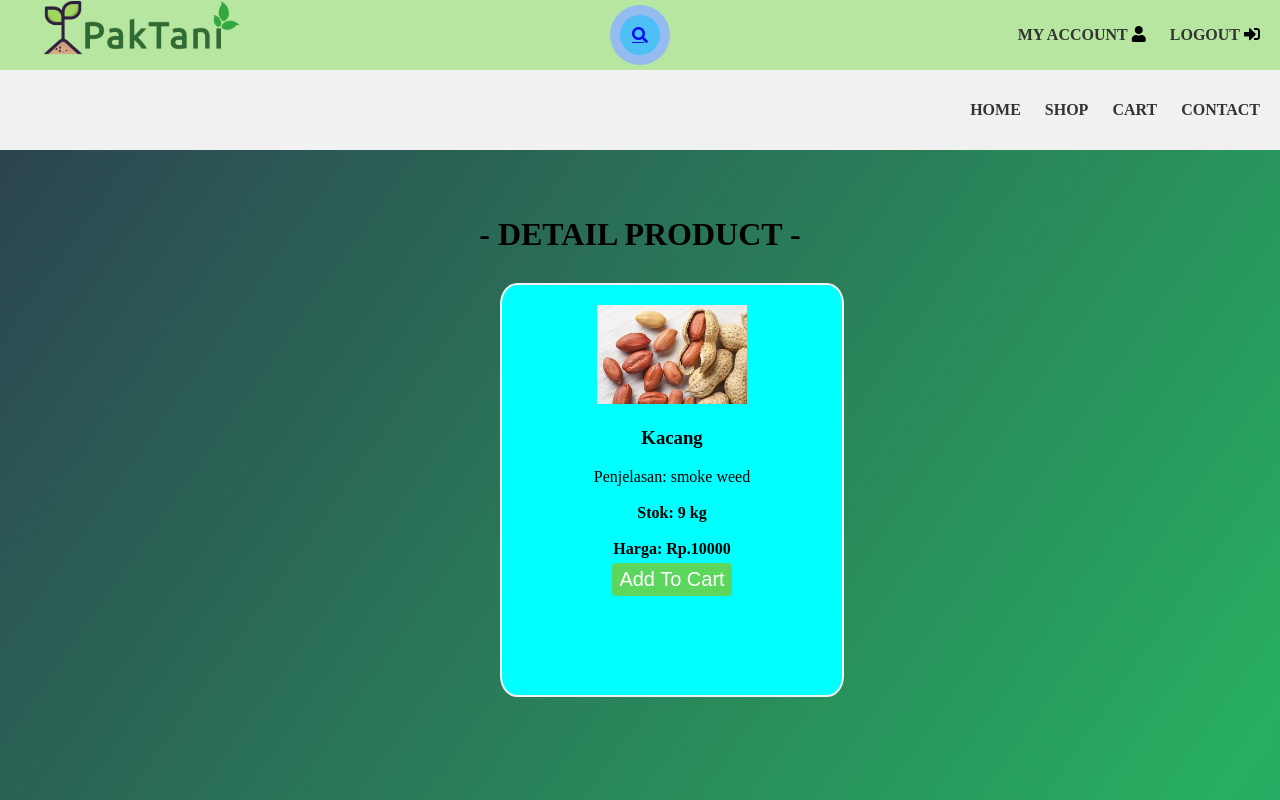
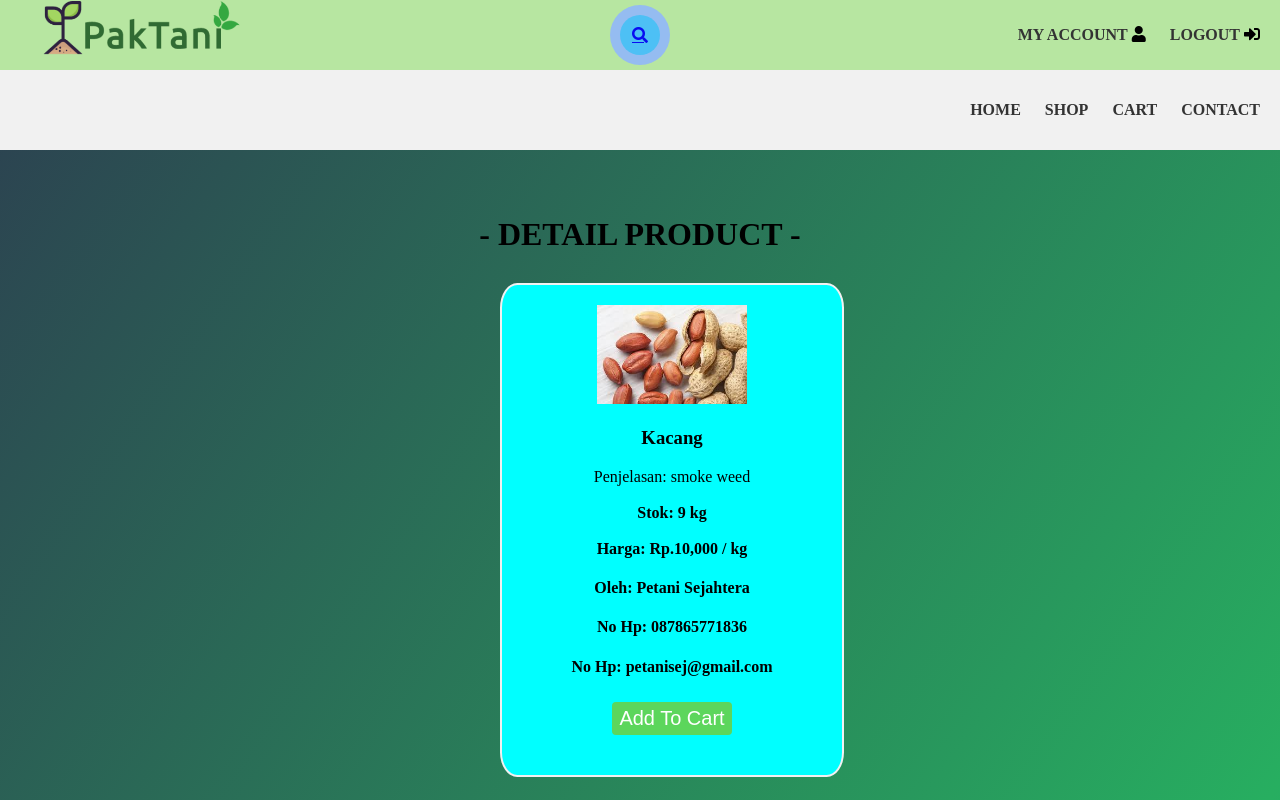
Before and after one commit to Dicky913/Project-PW, a PHP site: page /PEMBELI/detailproduct.php?kd_barang=2 in a window 1280 px wide; the page is wider, and only the part inside the window is pictured. Run offline with PHP 8.4, Linux system fonts and the light colour scheme; the visitor is signed in with stand-in values (Sample User, id 1); data comes from the database, SQL or seed files in the repository; some libraries are stand-ins or nearby versions.

Commit message:
edit dikit di detail shop

```diff
--- a/VIEW/USER/PEMBELI/detailproduct.php
+++ b/VIEW/USER/PEMBELI/detailproduct.php
@@ -37,7 +37,7 @@ if (!isset($_SESSION["login"])) {
       text-align: center;
       width: 300px;
       background-color: aqua;
-      height: 370px;
+      height: 450px;
       margin-right: 1px;
       margin-bottom: 3px;
     }
@@ -153,7 +153,16 @@ if (!isset($_SESSION["login"])) {
               <h3><?php echo $data["Nm_barang"] ?></h3>
               <span class="name">Penjelasan: <?php echo $data["deskripsi"] ?></span><br><br>
               <span class="name"><b>Stok: <?php echo $data["stok"] ?> <?php echo $data["unit"] ?></b></span><br><br>
-              <span class="name"><b>Harga: Rp.<?php echo $data["harga"] ?></b></span><br>
+              <span class="name"><b>Harga: Rp.<?php echo number_format($data["harga"])  ?> / <?php echo $data["unit"] ?></b></span><br>
+              <?php
+              $id_petani = $data["id_petani"];
+              $query = "SELECT * FROM petani WHERE id_petani = $id_petani";
+              $sql = mysqli_query($conn, $query) or die(mysql_error());
+              $data2 = mysqli_fetch_array($sql);
+              ?>
+              <h4>Oleh: <?php echo $data2["nama"] ?></h4>
+              <h4>No Hp: <?php echo $data2["no_hp"] ?></h4>
+              <h4>No Hp: <?php echo $data2["email"] ?></h4>
               <a href="../../../CONTROLLER/beli.php?kd_barang=<?php echo $data['kd_barang']; ?>"><button class="button"><span>Add To Cart</span></button></a>
             </article>
           </section>
```
Also changed, not shown: VIEW/USER/PETANI/detailproduct.php (+10 -1 lines).
